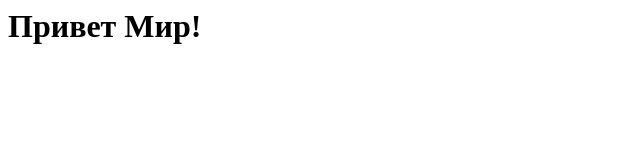
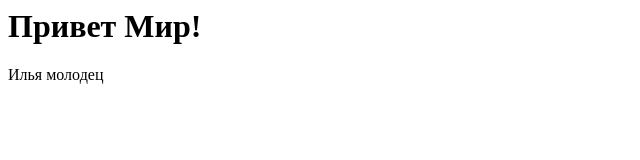
Before and after one commit to gjhonic/testEdu, a plain HTML site: page index.html in a window 1280 px wide. Shown: the full height of the page, 0-640 px from the left. Drawn offline with Linux system fonts and the light colour scheme.

Commit message:
change files

```diff
--- a/index.html
+++ b/index.html
@@ -1 +1,3 @@
 <h1>Привет Мир! </h1>
+
+<p> Илья молодец </p>
```
Also changed, not shown: 1 other file.
